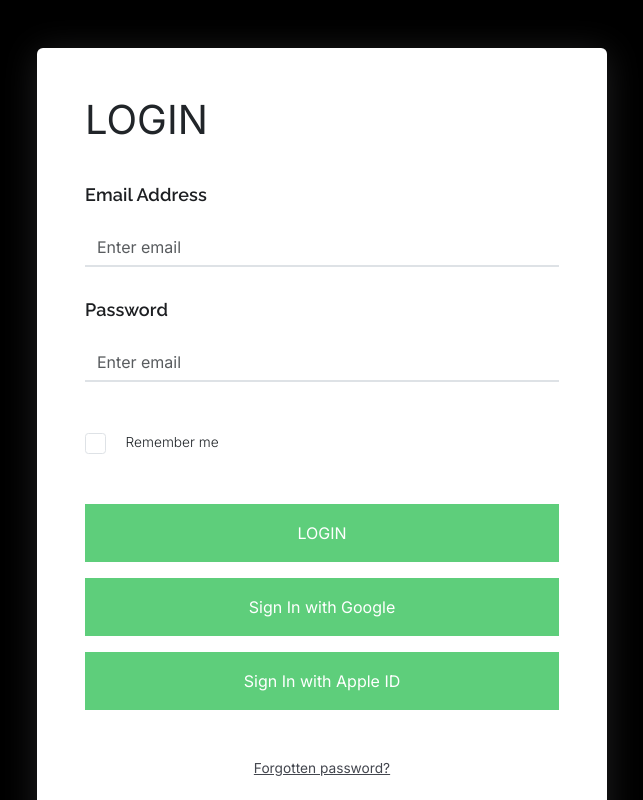
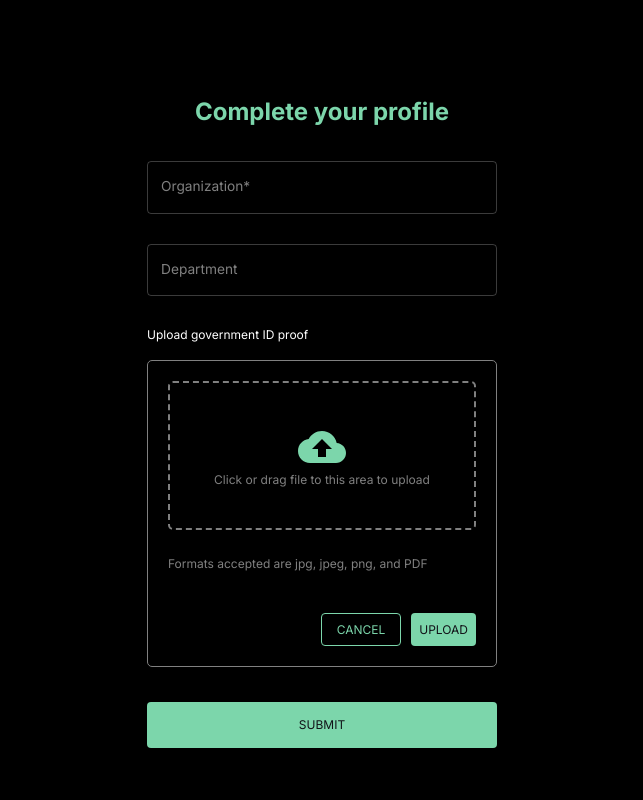
Before and after one commit to piyushjagtap22/WHMS_DASH, a React (Vite) app: page /verify in a window 1280 px wide. Before the commit this address led to /login. Shown: the top 800 px of the page, without its empty margins (318-961 px from the left). Built offline with nearby package versions, Linux system fonts and the light colour scheme; no server answers; what realm-web would draw is missing.

Commit message:
changes for mongo user and doc uplaod

```diff
--- /dev/null
+++ b/src/components/Pages/DocumentVerificationScreen.jsx
@@ -0,0 +1,154 @@
+import { Button, Container, TextField, Typography } from '@mui/material';
+import React, { useRef } from 'react';
+import { Toaster } from 'react-hot-toast';
+import CloudUploadIcon from '@mui/icons-material/CloudUpload';
+import { useSelector } from 'react-redux';
+
+const DocumentVerificationScreen = () => {
+
+  const token = useSelector((state) => state.auth.token);
+  console.log(token);
+  const fileInputRef = useRef(null);
+
+  const handleUploadClick = () => {
+    fileInputRef.current.click();
+  };
+
+  const handleFileChange = async (e) => {
+    const selectedFile = e.target.files[0];
+
+    try {
+      const formData = new FormData();
+      formData.append('file', selectedFile);
+
+      const response = await fetch('http://localhost:3000/api/admin/uploadDocument', {
+        method: 'POST',
+        headers: {
+          'Content-Type': 'application/json',
+          'Authorization': `Bearer ${token}`,
+        },
+        body: formData,
+      });
+
+      if (response.ok) {
+        console.log('File uploaded successfully');
+        // Add any additional logic or state updates upon successful upload
+      } else {
+        console.error('Error uploading file:', response.statusText);
+        // Handle error cases
+      }
+    } catch (error) {
+      console.error('Error uploading file:', error.message);
+      // Handle error cases
+    }
+  };
+
+  return (
+    <>
+      <Container
+        maxWidth="sm"
+        style={{
+          textAlign: "center",
+          padding: "50px",
+          backgroundColor: "black",
+          color: "white",
+          marginTop: "3rem",
+          borderRadius: "1rem",
+        }}
+      >
+        <Toaster toastOptions={{ duration: 4000 }} />
+        <Typography
+          variant="h3"
+          fontWeight="bold"
+          style={{ color: "#7CD6AB" }}
+          marginBottom="20px"
+        >
+          Complete your profile
+        </Typography>
+
+        <form
+          style={{ width: "70%", margin: "auto", textAlign: "left" }}
+        >
+          <TextField
+            label="Organization*"
+            variant="outlined"
+            fullWidth
+            style={{ margin: "15px 0" }}
+            InputLabelProps={{ style: { color: "grey" } }}
+          />
+
+          <TextField
+            label="Department"
+            variant="outlined"
+            fullWidth
+            style={{ margin: "15px 0" }}
+            InputLabelProps={{ style: { color: "grey" } }}
+          />
+
+          <Typography variant="subtitle2" style={{ margin: "15px 0", padding: "0px 0px" }}>
+            Upload government ID proof
+          </Typography>
+
+          <div style={{ border: "1px solid grey", borderRadius: "5px", padding: "20px", marginBottom: "15px" }}>
+            <div
+              style={{ border: "2px dashed grey" , borderRadius: "5px", padding: "40px 20px", textAlign: "center", marginBottom: "25px", cursor: "pointer" }}
+              onClick={handleUploadClick}
+            >
+              <CloudUploadIcon style={{ fontSize: "3rem", color: "#7CD6AB" }} />
+              <Typography variant="body2" style={{ color: "grey" }}>
+                Click or drag file to this area to upload
+              </Typography>
+              <input
+                type="file"
+                accept=".jpg, .jpeg, .png, .pdf"
+                ref={fileInputRef}
+                style={{ display: "none" }}
+                onChange={handleFileChange}
+              />
+            </div>
+            <Typography variant="body2" style={{ color: "grey", marginBottom: "40px" }}>
+              Formats accepted are jpg, jpeg, png, and PDF
+            </Typography>
+            <div style={{ display: "flex", justifyContent: "flex-end" }}>
+              <Button
+                variant="outlined"
+                style={{
+                  color: "#7CD6AB",
+                  borderColor: "#7CD6AB",
+                  margin: "0 10px",
+                }}
+              >
+                Cancel
+              </Button>
+              <Button
+                type="submit"
+                style={{
+                  backgroundColor: "#7CD6AB",
+                  color: "#121318",
+                  margin: "0",
+                }}
+                onClick={handleFileChange}
+              >
+                Upload
+              </Button>
+            </div>
+          </div>
+          <Button
+                type="submit"
+                style={{
+                  backgroundColor: "#7CD6AB",
+                  color: "#121318",
+                  margin: "20px 0",
+                  padding: "0.8rem",
+                }}
+                fullWidth
+              >
+                Submit
+              </Button>
+        </form>
+      </Container>
+    </>
+  );
+};
+
+export default DocumentVerificationScreen;
--- a/src/components/Pages/EmailRegister.jsx
+++ b/src/components/Pages/EmailRegister.jsx
@@ -9,6 +9,7 @@ import {
   Divider,
   IconButton,
   MenuItem,
+  InputAdornment,
 } from "@mui/material";
 import { auth } from "../../firebase.js";
 import {
@@ -23,8 +24,11 @@ import {
 } from "firebase/auth";
 import { useDispatch, useSelector } from "react-redux";
 import { useNavigate, useLocation } from "react-router-dom";
-import { setEmailId, setToken } from "../../slices/authSlice.js";
+import { setEmailId, setMongoUser, setToken } from "../../slices/authSlice.js";
 import { toast, Toaster } from "react-hot-toast";
+import { Visibility, VisibilityOff, CheckCircle, Cancel } from '@mui/icons-material';
+// import { createMongoUserAsync } from "../../slices/userSlice.js";
+
 
 
 const EmailRegister = () => {
@@ -34,6 +38,21 @@ const EmailRegister = () => {
   const [linkSend, setLinkSend] = useState(false);
   const navigate = useNavigate();
   const { emailid } = useSelector((state) => state.auth);
+  const [showPassword, setShowPassword] = useState(false);
+  const [confirmPassword, setConfirmPassword] = useState('');
+  const [passwordsMatch, setPasswordsMatch] = useState(false);
+  const dispatch = useDispatch();
+
+  const togglePasswordVisibility = () => {
+    setShowPassword(!showPassword);
+  };
+
+  const handleConfirmPasswordChange = (e) => {
+    const confirmPwd = e.target.value;
+    setConfirmPassword(confirmPwd);
+    setPasswordsMatch(confirmPwd === password);
+  };
+
 
   const linkEmailWithPhone = async (email, password) => {
     try {
@@ -66,6 +85,17 @@ const EmailRegister = () => {
     }
   };
 
+  const sendEmailLink = async (user) => {
+    console.log("called" + user);
+    await sendEmailVerification(user).then(() => {
+      console.log("link send success");
+      setLinkSend(true);
+    }).catch((err) => {
+      console.log(err.message);
+      toast.error(err.message);
+    });
+  }
+
   const handleLogin = async (e) => {
     e.preventDefault();
     if(displayName === "" || email === "" || password === ""){
@@ -77,12 +107,7 @@ const EmailRegister = () => {
           const user = auth.currentUser;
           setEmail(user.email);
           console.log(user.email + "  email")
-          await sendEmailVerification(user).then(() => {
-            console.log("link send success");
-            setLinkSend(true);
-          }).catch((err) => {
-            toast.error(err.message);
-          });
+          sendEmailLink(user);
         });
 
         // Set linkSend to true to display the verification message
@@ -90,11 +115,40 @@ const EmailRegister = () => {
         // Store email in localStorage for reference
         localStorage.setItem("email", email);
       } catch (error) {
-        console.error("Error creating user:", error.message);
+        console.log("Error creating user:", error.message);
         toast.error(error.message);
       }
     }
 
+  };
+
+   const createMongoUser = (token, name, role) => {
+    console.log("inside");
+    return async (dispatch) => {
+      console.log("inside1");
+      try {
+        const response = await fetch('http://localhost:3000/api/auth/create-mongo-user', {
+          method: 'POST',
+          headers: {
+            'Content-Type': 'application/json',
+            'Authorization': `Bearer ${token}`,
+          },
+          body: JSON.stringify({ name , role}),
+        });
+
+        if (!response.ok) {
+          console.log("Failed to create user");
+          throw new Error('Failed to create user');
+        }
+
+        const userData = await response.json();
+        console.log("done");
+        console.log(userData);
+        dispatch(setMongoUser(userData));
+      } catch (error) {
+        console.log(error.message);
+      }
+    };
   };
 
   const checkEmailVerification = async () => {
@@ -105,7 +159,10 @@ const EmailRegister = () => {
       await user.reload();
       // Check if the email is verified
       if (user.emailVerified) {
-        window.location.href = "http://localhost:5173/dashboard";
+        console.log("hogaya");
+        console.log(user.accessToken + "    " + user.displayName);
+      dispatch(createMongoUser(user.accessToken, user.displayName, "admin"));
+        navigate("/dashboard");
       }
     } catch (error) {
       console.error("Error checking email verification:", error.message);
@@ -119,7 +176,6 @@ const EmailRegister = () => {
     if(auth.currentUser.email !== null && auth.currentUser.emailVerified === false){
       setLinkSend(true);
     }
-
 
     // Check email verification every 2 seconds for 2 minutes
       const intervalId = setInterval(checkEmailVerification, 2000);
@@ -168,6 +224,18 @@ const EmailRegister = () => {
               Confirm your email address by clicking the link we sent to{" "}
               {localStorage.getItem("email")}
             </Typography>
+            <Button
+                style={{
+                  backgroundColor: "#7CD6AB",
+                  color: "#121318",
+                  margin: "20px 0",
+                  padding: "0.8rem",
+                }}
+                fullWidth
+                onClick={() => sendEmailLink(auth.currentUser)}
+              >
+                Resend Link
+              </Button>
           </Container>
         ) : (
           <>
@@ -212,9 +280,19 @@ const EmailRegister = () => {
             variant="outlined"
             fullWidth
             style={{ margin: "15px 0" }}
+            type={showPassword ? "text" : "password"}
             InputLabelProps={{ style: { color: "grey" } }}
             value={password}
             onChange={(e) => setPassword(e.target.value)}
+            InputProps={{
+              endAdornment: (
+                <InputAdornment position="end">
+                  <IconButton onClick={togglePasswordVisibility}>
+                    {showPassword ? <Visibility /> : <VisibilityOff />}
+                  </IconButton>
+                </InputAdornment>
+              ),
+            }}
           />
 
           <TextField
@@ -222,8 +300,17 @@ const EmailRegister = () => {
             variant="outlined"
             fullWidth
             style={{ margin: "15px 0" }}
+            type={showPassword ? "text" : "password"}
             InputLabelProps={{ style: { color: "grey" } }}
-
+            value={confirmPassword}
+            onChange={handleConfirmPasswordChange}
+            InputProps={{
+              endAdornment: (
+                <InputAdornment position="end">
+                  {passwordsMatch ? <CheckCircle style={{ color: 'green' }} /> : <Cancel style={{ color: 'red' }} />}
+                </InputAdornment>
+              ),
+            }}
           />
 
 
--- a/src/components/Pages/Navbar.jsx
+++ b/src/components/Pages/Navbar.jsx
@@ -30,6 +30,8 @@ import { FaSignInAlt, FaSignOutAlt } from 'react-icons/fa';
 import { LinkContainer } from 'react-router-bootstrap';
 import { signOut } from 'firebase/auth';
 import { auth } from '../../firebase';
+import { logout } from '../../slices/authSlice.js';
+
 
 const Navbar = ({ user, isSidebarOpen, setIsSidebarOpen }) => {
   const dispatch = useDispatch();
@@ -40,11 +42,13 @@ const Navbar = ({ user, isSidebarOpen, setIsSidebarOpen }) => {
   const handleClick = (event) => setAnchorEl(event.currentTarget);
   const handleClose = () => setAnchorEl(null);
   const [name, setName] = useState('');
+  const token = useSelector((state) => state.auth.token);
   const AuthUser = useSelector((state) => state.auth.AuthUser);
   const MongoUser = useSelector((state) => state.auth.MongoUser);
   const userSignOut = () => {
     signOut(auth)
-      .then(() => {
+      .then(() => {1
+        dispatch(logout(token));
         console.log('Succesfully Signed Out');
 
       })
--- a/src/components/Pages/Register.jsx
+++ b/src/components/Pages/Register.jsx
@@ -84,6 +84,8 @@ const Register = () => {
       await confirmOtp.confirm(otp).then((result) => {
         toast.success("Success");
         const user = auth.currentUser;
+        console.log(user.accessToken);
+        localStorage.setItem('accessToken', user.accessToken);
         setToken(user.accessToken);
         user.email === null ? (navigate("/emailregister") ) : (user.emailVerified ? (navigate("/dashboard")) : navigate("/emailregister")) ;
       });
@@ -257,7 +259,7 @@ const Register = () => {
               checked={termsChecked}
               onChange={() => setTermsChecked(!termsChecked)}
               error={errors.terms}
-              helperText={errors.terms}
+
             />
           )}
           <Button
--- a/src/components/PrivateRoute.jsx
+++ b/src/components/PrivateRoute.jsx
@@ -8,7 +8,7 @@ const PrivateRoute = () => {
 
   if (!AuthUser) {
     // If not logged in, you can redirect to the welcome page or login
-    return <Navigate to='/login' replace />;
+    return <Navigate to='/register' replace />;
   }
 
   let role;
--- a/src/main.jsx
+++ b/src/main.jsx
@@ -31,6 +31,7 @@ import { CssBaseline, ThemeProvider } from '@mui/material';
 import DefaultPage from './components/Pages/DefaultPage.jsx';
 import Register from './components/Pages/Register.jsx';
 import EmailRegister from './components/Pages/EmailRegister.jsx';
+import DocumentVerificationScreen from './components/Pages/DocumentVerificationScreen.jsx';
 
 const theme = createTheme(themeSettings('dark'));
 //
@@ -40,7 +41,7 @@ const router = createBrowserRouter(
       <Route path='/login' element={<LoginScreen />} />
       <Route path='/register' element={<Register/>} />
       <Route path='/emailregister' element={<EmailRegister/>} />
-      <Route path='/verify' element={<VerifyScreen />} />
+      <Route path='/verify' element={<DocumentVerificationScreen />} />
       <Route path='' element={<PrivateRoute />}>
         <Route path='' element={<Layout />}>
           <Route path='/profile' element={<ProfileScreen />} />
--- a/src/slices/authSlice.js
+++ b/src/slices/authSlice.js
@@ -7,6 +7,7 @@ import { getMongoUser } from './usersApiSlice';
 const initialState = {
   token: localStorage.getItem('accessToken') ? localStorage.getItem('accessToken') : null,
   AuthUser: null,
+  MongoUser: null,
 };
 
 const authSlice = createSlice({
@@ -46,15 +47,9 @@ export const initializeAuthUser = () => async (dispatch) => {
   onAuthStateChanged(auth, async (user) => {
     if (user) {
       dispatch(setAuthUser(user.toJSON()));
-      await getMongoUser(user.stsTokenManager.accessToken).then((res) => {
-        if (res.status == 200) {
-          console.log(res.data)
-          dispatch(setMongoUser(res.data));
-        }
-      });
+      // dispatch(setMongoUser(user.toJSON()));
     } else {
       dispatch(setAuthUser(null));
-      dispatch(setMongoUser(null));
     }
   });
 };
--- a/src/slices/usersApiSlice.js
+++ b/src/slices/usersApiSlice.js
@@ -1,7 +1,7 @@
 import axios from 'axios';
 
 
-const USERS_URL = import.meta.env.VITE_API_URL + '/api/auth';
+const USERS_URL = 'http://localhost:3000/api/auth';
 
 export const login = (data) => axios.post(`${USERS_URL}/signin`, data);
 
@@ -54,3 +54,10 @@ export const getUserData = (token) => axiosInstance.get(`/api/profile/getuser`,
 export const getMongoUser = (token) => axios.get(`${USERS_URL}/get-mongo-user`, {
   headers: { 'Authorization': `Bearer ${token}` }
 });
+
+export const createMongoUser = (data, token) => {
+  // pass token as an argument to this function
+  return axios.post(`${USERS_URL}/create-mongo-user`, data, {
+      headers: { 'Authorization': `Bearer ${token}` }
+  });
+}
```
Also changed, not shown: src/slices/adminApiSlice.js (line endings or trailing spaces). Lines whose indentation alone changed are shown as unchanged.
